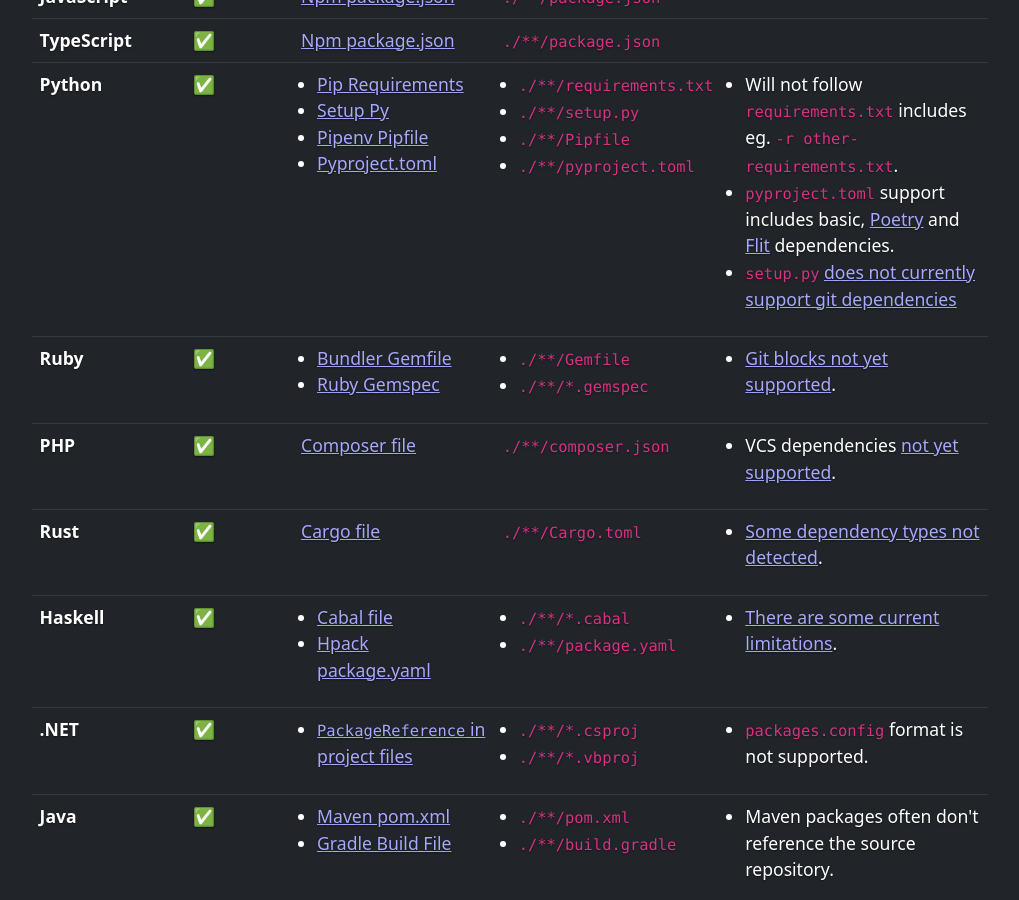
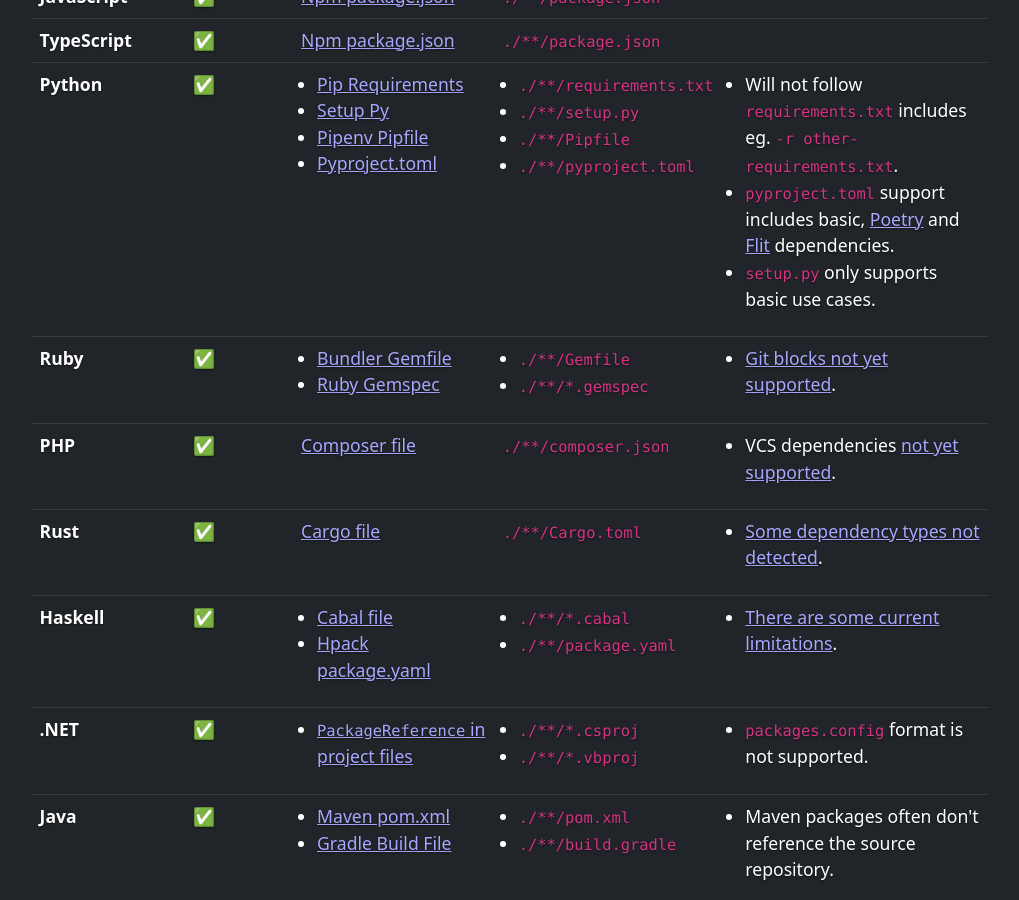
Before and after one commit to deadpendency/deadpendency.github.io, a Jekyll site: the page built from docs/language-support.html, in a window 1280 px wide and 900 px high, scrolled down 471 px. Shown: the whole window, without its empty margins (130-1149 px from the left). Built offline with Jekyll 4.4.1, drawn with Linux system fonts in a browser that asks for light colours; nearby versions of some CDN libraries.

Commit message:
Simplify the setup.py note

```diff
--- a/docs/language-support.html
+++ b/docs/language-support.html
@@ -68,7 +68,7 @@
         <ul>
           <li>Will not follow <code>requirements.txt</code> includes eg. <code>-r other-requirements.txt</code>.</li>
           <li><code>pyproject.toml</code> support includes basic, <a href="https://python-poetry.org/" target="_blank" rel="noopener">Poetry</a> and <a href="https://flit.readthedocs.io/" target="_blank" rel="noopener">Flit</a> dependencies.</li>
-          <li><code>setup.py</code> <a href="https://github.com/deadpendency/deadpendency/issues/35" target="_blank" rel="noopener">does not currently support git dependencies</a></li>
+          <li><code>setup.py</code> only supports basic use cases.</li>
         </ul>
       </td>
     </tr>
```
